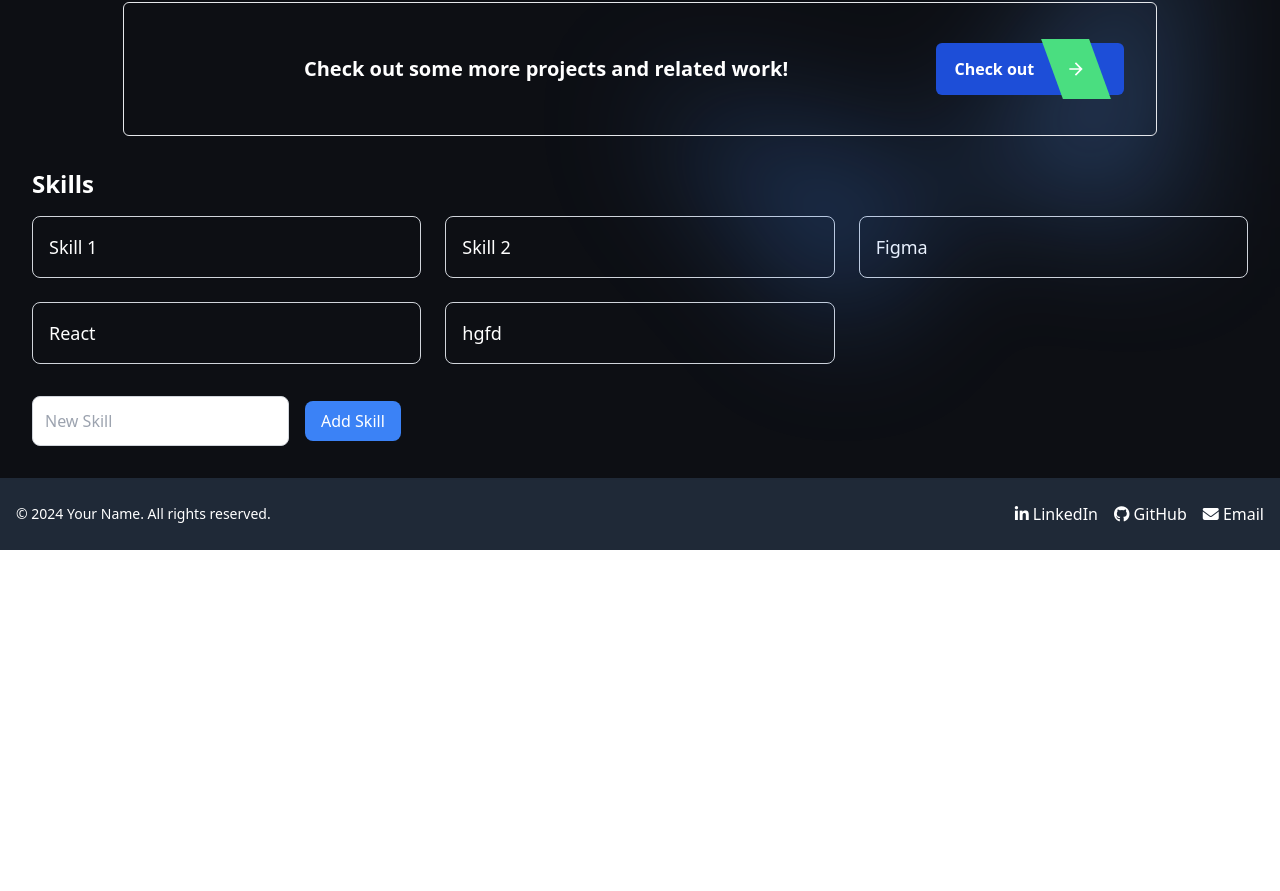
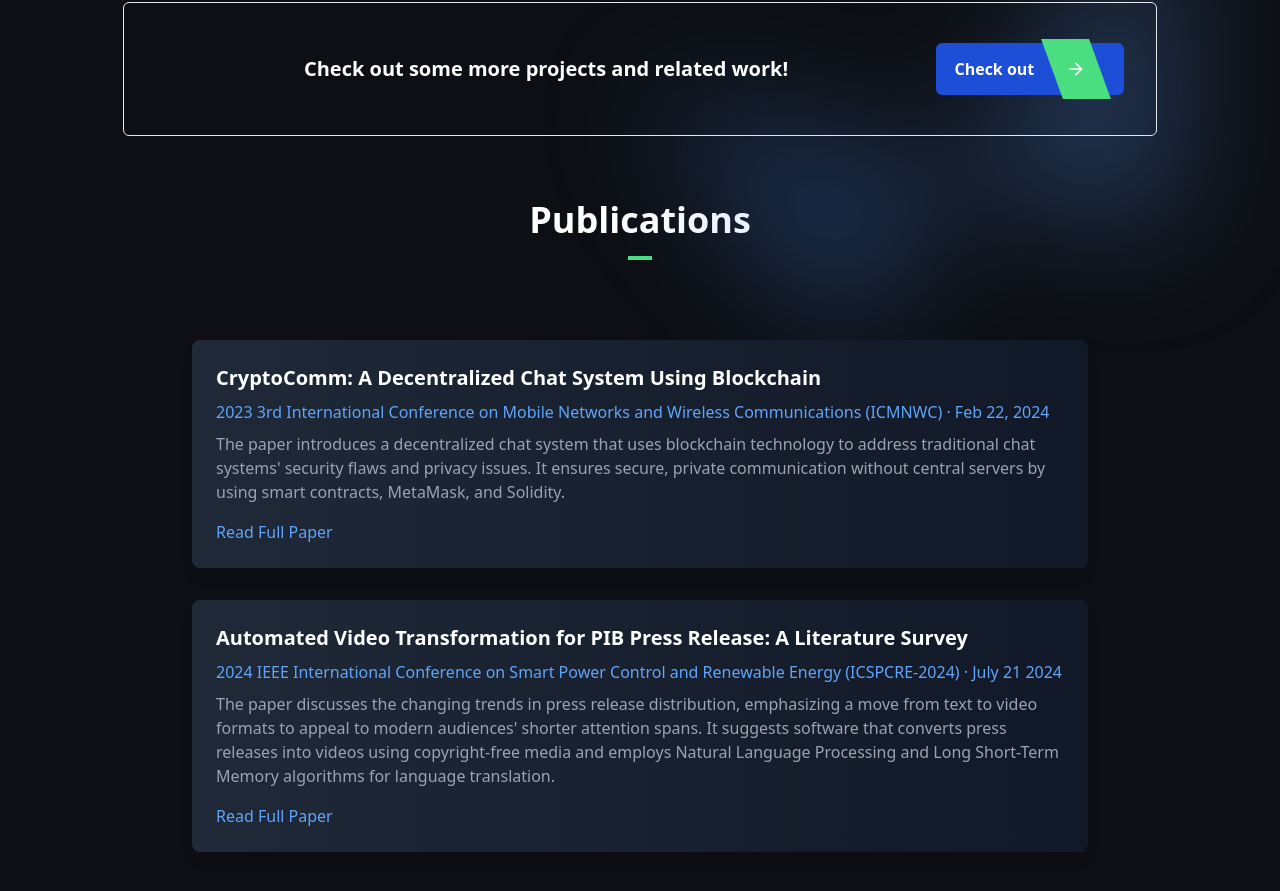
Before and after one commit to vaibhav-kadam3107/portfolio-2.0, a React (Create React App) app: page / in a window 1280 px wide. Shown: the part 2547-3438 px from the top of the page. Before the commit the page ends 3097 px from the top, so only its background shows below. Built offline with nearby package versions, Linux system fonts and the light colour scheme; no server answers; data requests are answered from the project's data file.

Commit message:
Added the publications and certifications section

```diff
--- a/db.json
+++ b/db.json
@@ -29,6 +29,13 @@
       "name": "Rakhi",
       "position": "Professor at Vishwakarma Institute Of Technology, Pune",
       "text": "I highly recommend Vaibhav for any position related to AWS. I had the pleasure of working with Krishna for two years during which time he consistently demonstrated his expertise in AWS and his commitment to delivering high-quality work. Overall, I highly recommend Krishna for any role related to AWS. His technical knowledge, work ethic, and communication skills make him an invaluable asset to any team."
+    },
+    {
+      "id": "0ab3",
+      "name": "Jyoti Kanjalkar",
+      "email": "jyoti.kanjalkar@vit.edu",
+      "position": "Assistant Professor at VIT, Pune.",
+      "text": "It's rare to come across someone as motivated and enthusiastic as vaibhav. They consistently went above and beyond to ensure that our team met its targets. Their positive attitude and strong work ethic were contagious, and they always brought fresh ideas to the table. I have had the privilege of collaborating with vaibhav for several years. Their exceptional leadership skills and ability to inspire others were evident in every project we worked on together."
     }
   ],
   "skills": [
--- a/src/App.js
+++ b/src/App.js
@@ -8,6 +8,8 @@ import LeaveInfo from './components/LeaveInfo';
 import Skills from './pages/skills'; // Ensure the file is named Skills.js
 import Footer from './components/Footer';
 import TechStack from './components/TechStack';
+import Publications from './components/Publications'; //
+import Certifications from './components/Certifications';
 import '@fortawesome/fontawesome-free/css/all.min.css';
 
 function App() {
@@ -21,6 +23,8 @@ function App() {
         <Projects />
         {/* <LeaveInfo /> */}
       </main>
+      <Publications />
+      <Certifications/>
       <Skills />
       <Footer />
     </div>
--- /dev/null
+++ b/src/components/Certifications.js
@@ -0,0 +1,56 @@
+import React from 'react';
+
+const certifications = [
+  {
+    title: "Google Cloud Associate Cloud Engineer track",
+    organization: "Google Cloud",
+    description: "Certification demonstrating skills and knowledge in Google Cloud services and solutions.",
+    link: "https://drive.google.com/file/d/1MTmRrYdm4yXqR4hFjFbAs2z4RG35TWOm/view?usp=sharing",
+    badge: "https://www.freepnglogos.com/uploads/google-logo-png/google-logo-png-webinar-optimizing-for-success-google-business-webinar-13.png" // Replace with actual badge URL
+  },
+  {
+    title: "Google Cloud Computing Foundations",
+    organization: "Google Cloud",
+    description: "Certification demonstrates an introduction to cloud technology.",
+    link: "https://drive.google.com/file/d/11jzRIzfDvvE4uaV0xLJ3BPA3A9E6tYoX/view?usp=sharing",
+    badge: "https://www.freepnglogos.com/uploads/google-logo-png/google-logo-png-webinar-optimizing-for-success-google-business-webinar-13.png" // Replace with actual badge URL
+  },
+  {
+    title: "Google Cyber Security Analyst",
+    organization: "Google",
+    description: "Certification in ethical hacking and cybersecurity skills.",
+    link: "https://www.example.com/certification-link",
+    badge: "https://www.freepnglogos.com/uploads/google-logo-png/google-logo-png-webinar-optimizing-for-success-google-business-webinar-13.png" // Replace with actual badge URL
+  },
+  // Add more certifications here
+];
+
+const Certifications = () => {
+  return (
+    <section className="py-16 bg-[rgb(13,15,20)] text-white" id="certifications">
+      <div className="container mx-auto px-6 max-w-screen-xl">
+        <h2 className="text-4xl font-semibold text-center mb-8">Certifications</h2>
+        <div className="w-6 h-1 bg-green-400 md:mx-auto mb-6 md:mb-20"></div>
+        <div className="flex flex-wrap justify-center gap-8">
+          {certifications.map((cert, index) => (
+            <div key={index} className="bg-gray-800 p-6 rounded-lg shadow-lg w-full max-w-sm">
+              <div className="flex items-center mb-4">
+                <img src={cert.badge} alt={`${cert.title} Badge`} className="w-16 h-16 mr-4 rounded-full" />
+                <div>
+                  <h3 className="text-xl font-semibold">{cert.title}</h3>
+                  <p className="text-blue-400">{cert.organization}</p>
+                </div>
+              </div>
+              <p className="text-gray-400 mb-4">{cert.description}</p>
+              <a href={cert.link} className="text-blue-400 hover:underline" target="_blank" rel="noopener noreferrer">
+                View Certification
+              </a>
+            </div>
+          ))}
+        </div>
+      </div>
+    </section>
+  );
+};
+
+export default Certifications;
--- a/src/components/Project.js
+++ b/src/components/Project.js
@@ -18,7 +18,7 @@ const Projects = () => {
       techStack: ['Python', 'Django', 'Bootstrap'],
       link: 'https://example.com/project2',
       github: 'https://github.com/example/project2',
-      image: './images/project2.png',
+      image: '../assets/project1.png',
       mobileIcon: './images/mobile-icon2.png',
     },
     {
--- /dev/null
+++ b/src/components/Publications.js
@@ -0,0 +1,44 @@
+import React from 'react';
+
+const publications = [
+  {
+    title: "CryptoComm: A Decentralized Chat System Using Blockchain",
+    publication: "2023 3rd International Conference on Mobile Networks and Wireless Communications (ICMNWC) · Feb 22, 2024",
+    description: "The paper introduces a decentralized chat system that uses blockchain technology to address traditional chat systems' security flaws and privacy issues. It ensures secure, private communication without central servers by using smart contracts, MetaMask, and Solidity. ",
+    link: "https://ieeexplore.ieee.org/document/10435966"
+  },
+  {
+    title: "Automated Video Transformation for PIB Press Release: A Literature Survey",
+    publication: "2024 IEEE International Conference on Smart Power Control and Renewable Energy (ICSPCRE-2024) · July 21 2024",
+    description: "The paper discusses the changing trends in press release distribution, emphasizing a move from text to video formats to appeal to modern audiences' shorter attention spans. It suggests software that converts press releases into videos using copyright-free media and employs Natural Language Processing and Long Short-Term Memory algorithms for language translation.",
+    link: "https://drive.google.com/file/d/1HN7ctTVD8Qg5_fPd2MsXEzOWeIaTsYkq/view?usp=sharing"
+  },
+  // Add more publications here
+];
+
+const Publications = () => {
+  return (
+    <section className="py-16 bg-[rgb(13,15,20)] text-white font-mullish" id="publications">
+      <div className="container mx-auto px-6 max-w-screen-xl">
+        <div className="justify-center mx-auto text-center mb-20">
+            <h2 className="text-4xl font-semibold ">Publications</h2>
+            <div className="w-6 h-1 bg-green-400 md:mx-auto mt-4 mb-6 md:mb-20"></div>
+        </div>
+        <div className="flex flex-col items-center gap-8">
+          {publications.map((pub, index) => (
+            <div key={index} className="bg-gradient-to-r from-gray-800 to-gray-900 p-6 rounded-lg shadow-lg transition-transform transform hover:scale-105 w-full max-w-4xl">
+              <h3 className="text-xl font-semibold mb-2">{pub.title}</h3>
+              <p className="text-blue-400 mb-2">{pub.publication}</p>
+              <p className="text-gray-400 mb-4">{pub.description}</p>
+              <a href={pub.link} className="text-blue-400 hover:underline" target="_blank" rel="noopener noreferrer">
+                Read Full Paper
+              </a>
+            </div>
+          ))}
+        </div>
+      </div>
+    </section>
+  );
+};
+
+export default Publications;
--- a/src/pages/skills.js
+++ b/src/pages/skills.js
@@ -1,7 +1,6 @@
-// src/pages/Skills.js
-
 import React, { useState, useEffect } from 'react';
 import { getSkills, addSkill } from '../api/api';
+import bgImg from '../assets/pattern.png';
 
 const Skills = () => {
   const [skills, setSkills] = useState([]);
@@ -41,7 +40,10 @@ const Skills = () => {
   };
 
   return (
-    <section className="p-8 bg-[rgb(13,15,20)] text-white">
+    <section
+      className="p-8 bg-[rgb(13,15,20)] text-white"
+      style={{ backgroundImage: `url(${bgImg})`, backgroundSize: 'cover' }}
+    >
       <div className="container mx-auto">
         <h2 className="text-2xl font-bold mb-4">Skills</h2>
         <div className="grid grid-cols-1 md:grid-cols-2 lg:grid-cols-3 gap-6">
```
Also changed, not shown: src/assets/google.png (added).
